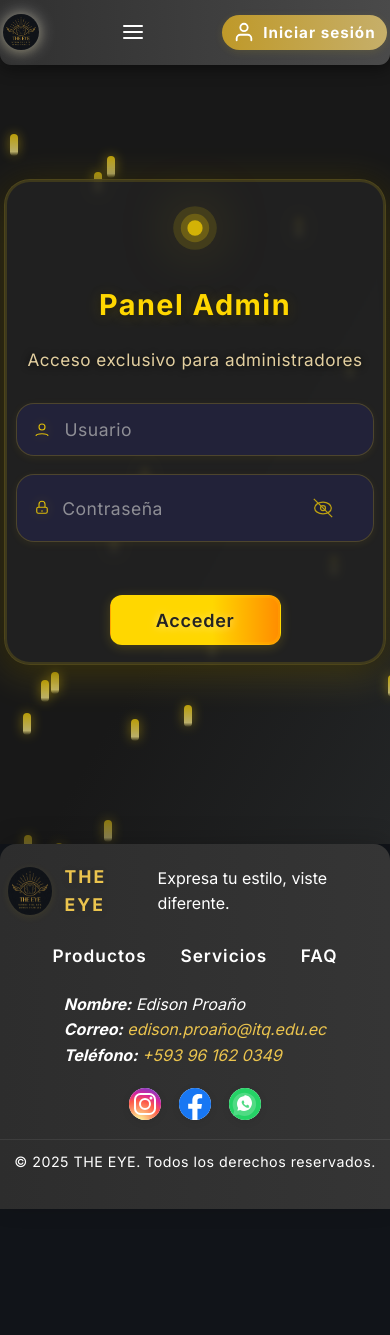
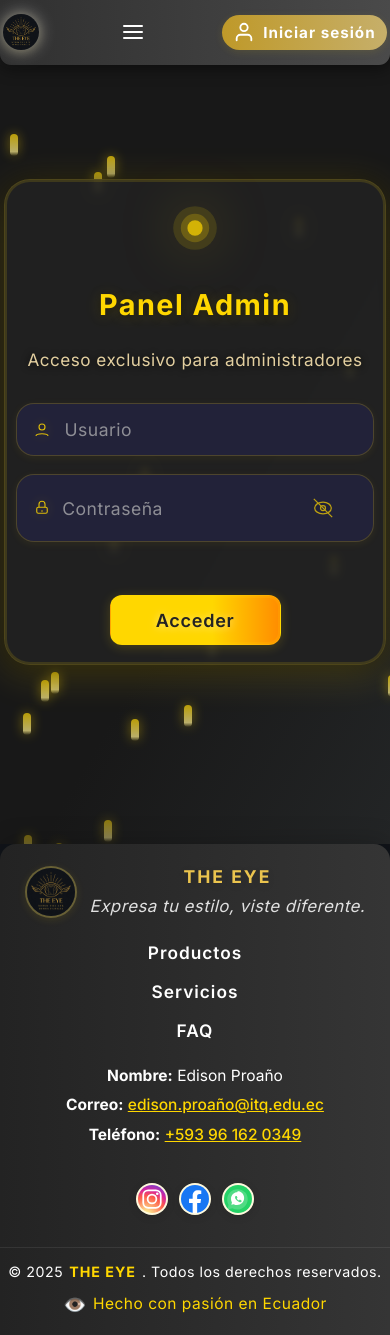
Before and after one commit to AlejandroJonnath/the-eye, a React (Vite) app: page /login in a window 390 px wide. Before the commit the page ends 1209 px from the top, so only its background shows below. Built offline with nearby package versions, Linux system fonts and the light colour scheme.

Commit message:
Mejora Completa

```diff
--- a/src/components/Footer.jsx
+++ b/src/components/Footer.jsx
@@ -1,48 +1,42 @@
 import '../styles/Footer.css';
 
 /**
- * Componente Footer
- * Renderiza el pie de página del sitio web con información de marca, enlaces rápidos, contacto y redes sociales.
+ * Componente Footer Mejorado
+ * Pie de página profesional, accesible y responsive para THE EYE.
  */
 export default function Footer() {
   return (
     <footer className="footer" aria-label="Pie de página de THE EYE">
-      {/* Contenedor principal del contenido del footer */}
       <div className="footer-content">
-        {/* Sección de marca: logo y nombre de la tienda */}
+        {/* Sección de marca */}
         <div className="footer-brand">
-          {/* Enlace al inicio con el logo de la tienda */}
           <a href="#inicio" aria-label="Ir al inicio">
             <img src="/logo.jpg" alt="Logo de THE EYE" className="footer-logo" />
           </a>
-          {/* Nombre de la tienda */}
-          <span className="footer-title">THE EYE</span>
-          {/* Eslogan de la tienda */}
-          <span className="footer-slogan">Expresa tu estilo, viste diferente.</span>
+          <div>
+            <span className="footer-title">THE EYE</span>
+            <span className="footer-slogan">Expresa tu estilo, viste diferente.</span>
+          </div>
         </div>
-        {/* Navegación de enlaces rápidos dentro del footer */}
+        {/* Sección de enlaces rápidos */}
         <nav className="footer-links" aria-label="Enlaces rápidos">
-          {/* Enlace rápido a la sección de productos */}
-          <a href="#productos">Productos</a>
-          {/* Enlace rápido a la sección de servicios */}
-          <a href="#servicios">Servicios</a>
-          {/* Enlace rápido a la sección de preguntas frecuentes */}
-          <a href="#faq">FAQ</a>
+          <ul>
+            <li><a href="#productos">Productos</a></li>
+            <li><a href="#servicios">Servicios</a></li>
+            <li><a href="#faq">FAQ</a></li>
+          </ul>
         </nav>
-        {/* Información de contacto del propietario o responsable */}
+        {/* Sección de contacto */}
         <address className="footer-contact">
-          {/* Nombre del responsable */}
           <div>
             <strong>Nombre:</strong> Edison Proaño
           </div>
-          {/* Correo electrónico de contacto con enlace mailto */}
           <div>
             <strong>Correo:</strong>{" "}
             <a href="mailto:edison.proaño@itq.edu.ec" aria-label="Enviar correo a Edison Proaño">
               edison.proaño@itq.edu.ec
             </a>
           </div>
-          {/* Teléfono de contacto con enlace a WhatsApp */}
           <div>
             <strong>Teléfono:</strong>{" "}
             <a href="https://wa.me/593961620349" target="_blank" rel="noopener noreferrer" aria-label="Contactar por WhatsApp">
@@ -50,25 +44,24 @@ export default function Footer() {
             </a>
           </div>
         </address>
-        {/* Enlaces a redes sociales con íconos SVG personalizados */}
+        {/* Sección de redes sociales */}
         <div className="footer-social" aria-label="Redes sociales">
-          {/* Instagram */}
           <a
             href="https://instagram.com"
             target="_blank"
             rel="noopener noreferrer"
             aria-label="Instagram"
             className="footer-social-link"
+            title="Instagram"
           >
-            {/* Ícono Instagram oficial */}
             <svg width="32" height="32" viewBox="0 0 512 512" aria-hidden="true">
               <defs>
                 <radialGradient id="ig-gradient" cx="30%" cy="107%" r="150%" fx="30%" fy="107%">
-                  <stop offset="0%" stop-color="#fdf497"/>
-                  <stop offset="5%" stop-color="#fdf497"/>
-                  <stop offset="45%" stop-color="#fd5949"/>
-                  <stop offset="60%" stop-color="#d6249f"/>
-                  <stop offset="90%" stop-color="#285AEB"/>
+                  <stop offset="0%" stopColor="#fdf497"/>
+                  <stop offset="5%" stopColor="#fdf497"/>
+                  <stop offset="45%" stopColor="#fd5949"/>
+                  <stop offset="60%" stopColor="#d6249f"/>
+                  <stop offset="90%" stopColor="#285AEB"/>
                 </radialGradient>
               </defs>
               <circle cx="256" cy="256" r="256" fill="url(#ig-gradient)" />
@@ -77,29 +70,27 @@ export default function Footer() {
               <circle cx="352" cy="160" r="24" fill="#fff"/>
             </svg>
           </a>
-          {/* Facebook */}
           <a
             href="https://facebook.com"
             target="_blank"
             rel="noopener noreferrer"
             aria-label="Facebook"
             className="footer-social-link"
+            title="Facebook"
           >
-            {/* Ícono Facebook oficial */}
             <svg width="32" height="32" viewBox="0 0 512 512" aria-hidden="true">
               <circle cx="256" cy="256" r="256" fill="#1877F3"/>
               <path d="M355.7 330l11.6-75.6h-72.1v-49.1c0-20.7 10.1-40.8 42.5-40.8h32.9V99.1s-29.9-5.1-58.5-5.1c-59.7 0-98.7 36.2-98.7 101.9v56.5h-66.4V330h66.4v182c13.3 2.1 27 3.2 41 3.2s27.7-1.1 41-3.2V330h59.3z" fill="#fff"/>
             </svg>
           </a>
-          {/* WhatsApp */}
           <a
             href="https://wa.me/593961620349"
             target="_blank"
             rel="noopener noreferrer"
             aria-label="WhatsApp"
             className="footer-social-link"
+            title="WhatsApp"
           >
-            {/* Ícono WhatsApp oficial */}
             <svg width="32" height="32" viewBox="0 0 512 512" aria-hidden="true">
               <circle cx="256" cy="256" r="256" fill="#25D366"/>
               <path d="M380.9 131.1c-35.6-35.6-83-55.2-133.6-55.2-104.3 0-189.1 84.8-189.1 189.1 0 33.4 8.7 66.1 25.2 94.7L64 448l89.3-23.5c27.7 15.1 59.1 23.1 91.1 23.1 104.3 0 189.1-84.8 189.1-189.1 0-50.6-19.6-98-55.2-133.6z" fill="#fff" opacity="0.2"/>
@@ -108,10 +99,14 @@ export default function Footer() {
           </a>
         </div>
       </div>
-      {/* Línea inferior del footer con derechos reservados y año dinámico */}
+      {/* Línea inferior con año dinámico y derechos */}
       <div className="footer-bottom">
         <p>
-          &copy; {new Date().getFullYear()} THE EYE. Todos los derechos reservados.
+          &copy; {new Date().getFullYear()} <strong>THE EYE</strong>. Todos los derechos reservados.
+        </p>
+        <p style={{marginTop: 6, fontSize: "0.97rem", color: "#ffd700", display: "flex", alignItems: "center", justifyContent: "center", gap: 6}}>
+          <span aria-hidden="true" style={{fontSize: "1.2em"}}>👁️</span>
+          <span>Hecho con pasión en Ecuador</span>
         </p>
       </div>
     </footer>
--- a/src/sections/Hero.jsx
+++ b/src/sections/Hero.jsx
@@ -92,26 +92,29 @@ export default function Hero() {
           @media (max-width: 1200px) {
             .product-grid {
               grid-template-columns: repeat(3, 1fr) !important;
-              gap: 1.2rem !important;
+              gap: 1.5rem !important;
             }
           }
           @media (max-width: 992px) {
             .product-grid {
               grid-template-columns: repeat(2, 1fr) !important;
-              gap: 1.5rem !important;
+              gap: 2rem !important;
+              justify-items: center !important;
             }
             .flip-card {
-              min-height: 220px !important;
-              max-width: 99vw !important;
+              min-height: 380px !important;
+              max-width: 370px !important;
+              width: 100% !important;
               display: flex !important;
               flex-direction: column !important;
               justify-content: center !important;
-              padding: 1rem !important; /* Espacio interno */
+              padding: 2rem !important;
               box-sizing: border-box !important;
+              margin: 0 auto !important;
             }
             .image-container {
-              height: 170px !important;
-              padding: 0.5rem !important; /* Espacio alrededor de la imagen */
+              height: 300px !important;
+              padding: 1rem !important;
               display: flex !important;
               align-items: center !important;
               justify-content: center !important;
@@ -121,9 +124,25 @@ export default function Hero() {
               height: 100% !important;
               object-fit: contain !important;
               border-radius: 1rem !important;
-              box-shadow: 0 2px 8px #0002 !important;
+              box-shadow: 0 2px 12px #0003 !important;
               margin: 0 !important;
               display: block !important;
+            }
+          }
+          @media (max-width: 600px) {
+            .product-grid {
+              grid-template-columns: 1fr !important;
+              gap: 2.2rem !important;
+              justify-items: center !important;
+            }
+            .flip-card {
+              min-height: 420px !important;
+              max-width: 95vw !important;
+              width: 100% !important;
+              padding: 2.2rem 1rem !important;
+            }
+            .image-container {
+              height: 220px !important;
             }
           }
         `}
--- a/src/styles/Footer.css
+++ b/src/styles/Footer.css
@@ -1,5 +1,5 @@
 .footer {
-  background: linear-gradient(90deg, #2d2d2d 0%, #353535 100%);
+  background: linear-gradient(90deg, #232323 0%, #353535 100%);
   padding: 2.5rem 0 1.2rem 0;
   color: #fff;
   animation: fadeInUp 1s both;
@@ -12,41 +12,60 @@
   display: flex;
   flex-wrap: wrap;
   align-items: center;
-  justify-content: space-between;
+  justify-content: flex-start;
   max-width: 1100px;
   margin: 0 auto 1.2rem auto;
   padding: 0 2rem;
-  gap: 1.5rem;
+  gap: 2.5rem;
+  position: relative;
 }
 
 .footer-brand {
   display: flex;
   align-items: center;
   gap: 0.8rem;
+  min-width: 220px;
 }
 
 .footer-logo {
-  width: 48px;
-  height: 48px;
+  width: 52px;
+  height: 52px;
   border-radius: 50%;
   background: #fff2;
-  box-shadow: 0 2px 8px rgba(255,215,0,0.08);
+  box-shadow: 0 2px 8px rgba(255,215,0,0.10);
+  border: 2px solid #ffd70033;
+  object-fit: cover;
 }
 
 .footer-title {
-  font-size: 1.5rem;
+  font-size: 1.6rem;
   font-weight: 800;
   letter-spacing: 2px;
   color: var(--color-accent, #ffd700);
   text-shadow: 0 2px 8px rgba(0,0,0,0.10);
+  display: block;
+}
+
+.footer-slogan {
+  font-size: 1.05rem;
+  color: #e0e0e0;
+  margin-top: 2px;
+  display: block;
+  font-style: italic;
+  letter-spacing: 0.5px;
 }
 
 .footer-links {
+  min-width: 180px;
+  margin-top: 0.5rem;
+}
+
+.footer-links ul {
+  list-style: none;
+  padding: 0;
+  margin: 0;
   display: flex;
   gap: 1.5rem;
-  flex-wrap: wrap;
-  justify-content: center;
-  align-items: center;
 }
 
 .footer-links a {
@@ -55,22 +74,54 @@
   letter-spacing: 1px;
   text-decoration: none;
   font-size: 1.08rem;
-  transition: color 0.18s, transform 0.18s;
+  transition: color 0.18s, transform 0.18s, background 0.18s;
   padding: 0.2rem 0.7rem;
   border-radius: 0.7rem;
+  position: relative;
 }
 
-.footer-links a:hover {
+.footer-links a:hover,
+.footer-links a:focus {
   color: var(--color-accent, #ffd700);
-  background: rgba(255,215,0,0.07);
+  background: rgba(255,215,0,0.09);
   transform: translateY(-2px) scale(1.07);
+  outline: none;
+}
+
+.footer-contact {
+  min-width: 220px;
+  font-style: normal;
+  display: flex;
+  flex-direction: column;
+  gap: 0.5rem;
+  margin-top: 0.5rem;
+  font-size: 1.05rem;
+}
+
+.footer-contact a {
+  color: #ffd700;
+  text-decoration: underline;
+  font-weight: 500;
+  transition: color 0.18s;
+  word-break: break-all;
+}
+
+.footer-contact a:hover,
+.footer-contact a:focus {
+  color: #fff;
+  outline: none;
 }
 
 .footer-social {
+  margin-left: auto;
+  margin-top: 0;
   display: flex;
   gap: 1.1rem;
   align-items: center;
-  justify-content: center;
+  justify-content: flex-end;
+  min-width: 180px;
+  height: 100%;
+  align-self: center;
 }
 
 .footer-social a {
@@ -79,35 +130,67 @@
   justify-content: center;
   background: #fff;
   border-radius: 50%;
-  width: 38px;
-  height: 38px;
+  width: 40px;
+  height: 40px;
   font-size: 1.5rem;
-  transition: box-shadow 0.18s, transform 0.18s;
-  box-shadow: 0 2px 8px rgba(0,0,0,0.08);
+  transition: box-shadow 0.18s, transform 0.18s, background 0.18s;
+  box-shadow: 0 2px 8px rgba(0,0,0,0.10);
+  border: 2px solid #ffd70022;
+  outline: none;
 }
 
-.footer-social a:hover {
+.footer-social a:hover,
+.footer-social a:focus {
   box-shadow: 0 4px 16px 0 rgba(0,0,0,0.18);
   transform: scale(1.13) rotate(-8deg);
+  background: #ffd70022;
+  outline: none;
 }
 
 .footer-bottom {
   border-top: 1px solid rgba(255,255,255,0.08);
-  margin-top: 1.2rem;
+  margin-top: 2rem;
   padding-top: 0.7rem;
-  font-size: 0.98rem;
+  font-size: 1rem;
   color: #e0e0e0;
   text-align: center;
   letter-spacing: 0.5px;
 }
 
+.footer-bottom p {
+  margin: 0.3rem 0;
+  display: flex;
+  align-items: center;
+  justify-content: center;
+  gap: 6px;
+}
+
+.footer-bottom strong {
+  color: #ffd700;
+  font-weight: 700;
+  letter-spacing: 1px;
+}
+
 @media (max-width: 900px) {
   .footer-content {
     flex-direction: column;
-    gap: 1.2rem;
+    gap: 2rem;
     padding: 0 0.5rem;
+    align-items: stretch;
   }
-  .footer-brand {
+  .footer-brand,
+  .footer-links,
+  .footer-contact {
+    justify-content: center;
+    margin: 0 auto;
+    text-align: center;
+  }
+  .footer-social {
+    justify-content: center;
+    margin: 1.2rem auto 0 auto;
+    align-self: unset;
+  }
+  .footer-links ul {
     justify-content: center;
   }
 }
@@ -117,12 +200,25 @@
     padding: 1.2rem 0 0.7rem 0;
     border-radius: 1rem 1rem 0 0;
   }
+  .footer-content {
+    gap: 1.2rem;
+    padding: 0 0.3rem;
+  }
   .footer-title {
     font-size: 1.1rem;
   }
   .footer-links {
     gap: 0.7rem;
     font-size: 0.98rem;
+  }
+  .footer-links ul {
+    gap: 0.7rem;
+    flex-direction: column;
+    align-items: center;
+  }
+  .footer-social {
+    gap: 0.7rem;
+    margin-top: 1rem;
   }
   .footer-social a {
     width: 32px;
@@ -131,6 +227,11 @@
   }
   .footer-bottom {
     font-size: 0.89rem;
+    padding-top: 0.5rem;
+  }
+  .footer-contact {
+    font-size: 0.97rem;
+    gap: 0.3rem;
   }
 }
 
--- a/vite.config.js
+++ b/vite.config.js
@@ -9,7 +9,7 @@ export default defineConfig({
     allowedHosts: [
       "8lianm-ip-157-100-138-201.tunnelmole.net",
       "r3cvdd-ip-157-100-138-201.tunnelmole.net",
-      "yudfs6-ip-157-100-138-202.tunnelmole.net"
+      "zoo6xs-ip-181-199-59-89.tunnelmole.net"
     ]
   }
 })
```
Also changed, not shown: src/chat/ChatBot.jsx (+148 -25 lines).
